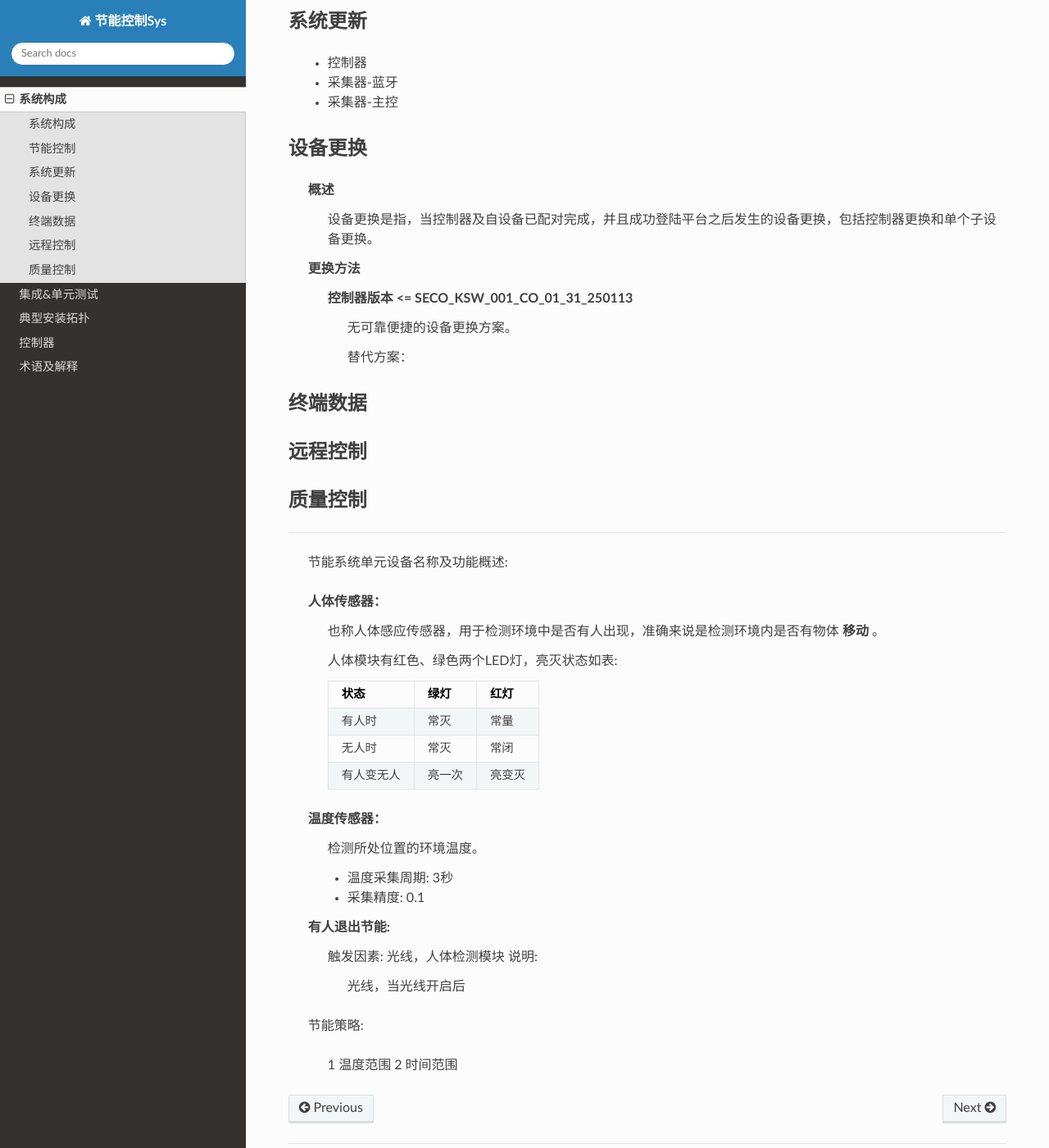
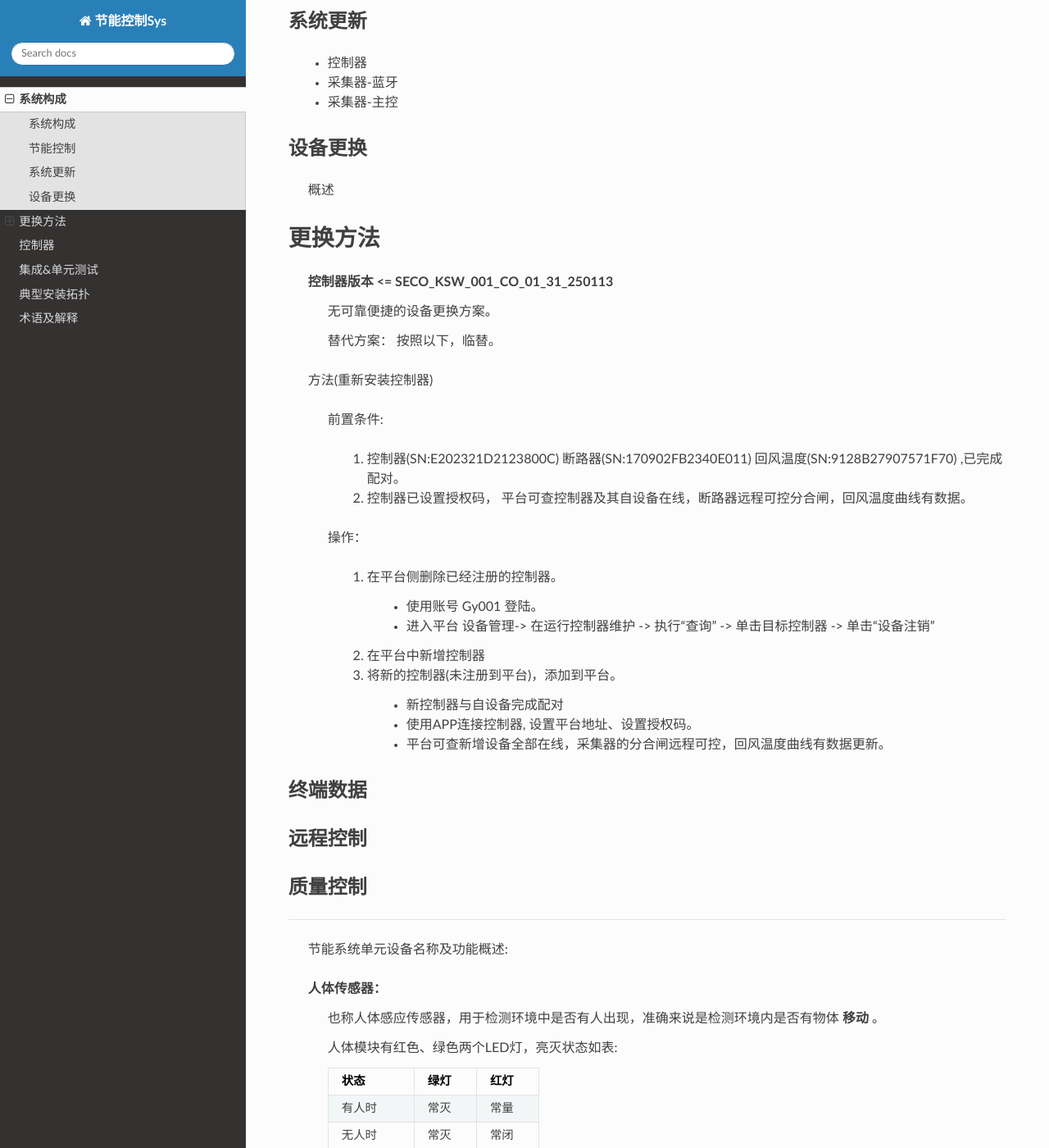
Before and after one commit to Muatrack/ControllerDocs, a Sphinx documentation site: the page built from docs/source/docs/about.rst, in a window 1280 px wide and 1400 px high, scrolled down 1048 px. Shown: the whole window at 82% size. Built offline with Sphinx 7.4.7 and the Read the Docs theme 3.1.0, drawn with Linux system fonts in a browser that asks for light colours.

Commit message:
修改文档

```diff
--- a/docs/source/docs/about.rst
+++ b/docs/source/docs/about.rst
@@ -44,13 +44,40 @@
 +++++++++
 
     概述
+-------
         设备更换是指，当控制器及自设备已配对完成，并且成功登陆平台之后发生的设备更换，包括控制器更换和单个子设备更换。
 
-    更换方法
-        控制器版本 <= SECO_KSW_001_CO_01_31_250113
-            无可靠便捷的设备更换方案。
+更换方法
+---------
 
-            替代方案：
+    控制器版本 <= SECO_KSW_001_CO_01_31_250113
+        无可靠便捷的设备更换方案。
+
+        替代方案： 按照以下，临替。
+
+    方法(重新安装控制器)
+
+        前置条件:
+
+            #. 控制器(SN:E202321D2123800C)  断路器(SN:170902FB2340E011)  回风温度(SN:9128B27907571F70) ,已完成配对。
+            #. 控制器已设置授权码， 平台可查控制器及其自设备在线，断路器远程可控分合闸，回风温度曲线有数据。
+
+        操作：
+
+            #. 在平台侧删除已经注册的控制器。
+
+                    * 使用账号 Gy001 登陆。
+                    * 进入平台 设备管理-> 在运行控制器维护 -> 执行“查询” -> 单击目标控制器 -> 单击“设备注销”
+
+            #. 在平台中新增控制器
+
+
+            #. 将新的控制器(未注册到平台)，添加到平台。
+
+                    * 新控制器与自设备完成配对
+                    * 使用APP连接控制器, 设置平台地址、设置授权码。
+                    * 平台可查新增设备全部在线，采集器的分合闸远程可控，回风温度曲线有数据更新。
+
 
 
 终端数据
--- a/docs/source/docs/controller/functions/visibility.rst
+++ b/docs/source/docs/controller/functions/visibility.rst
@@ -4,7 +4,7 @@
 电气数据
 *************
 
-空调电气数据 *入口* [#空调电气数据]_
+空调电气数据 *入口* #空调电气数据
 --------------------------------------
 
     电气数据(用电数据)的上传, 由多种事件驱动，即当某一事件发生时会触发电气数据的及时上报至平台, 平台提供相关数据的可视化。
--- a/docs/source/docs/testcase/functions/id-2101.rst
+++ b/docs/source/docs/testcase/functions/id-2101.rst
@@ -1,5 +1,5 @@
 2101 [指令控制分合闸] 节能开启(废弃)
-==================================
+=====================================
     通用测试环境搭建，参考 :ref:`典型安装拓扑` , 测试过程可能用到以下辅助工具 shell脚本, python脚本, apifox
 
     用例依赖 *id:0*
--- a/docs/source/index.rst
+++ b/docs/source/index.rst
@@ -6,7 +6,7 @@
     :name: mastertoc
 
     docs/about
+    docs/controller/index
     docs/testcase/index
     docs/common_env
-    docs/controller/index
     docs/glossary
```
Also changed, not shown: docs/source/docs/controller/functions/replacement.rst (+2 -14 lines).
